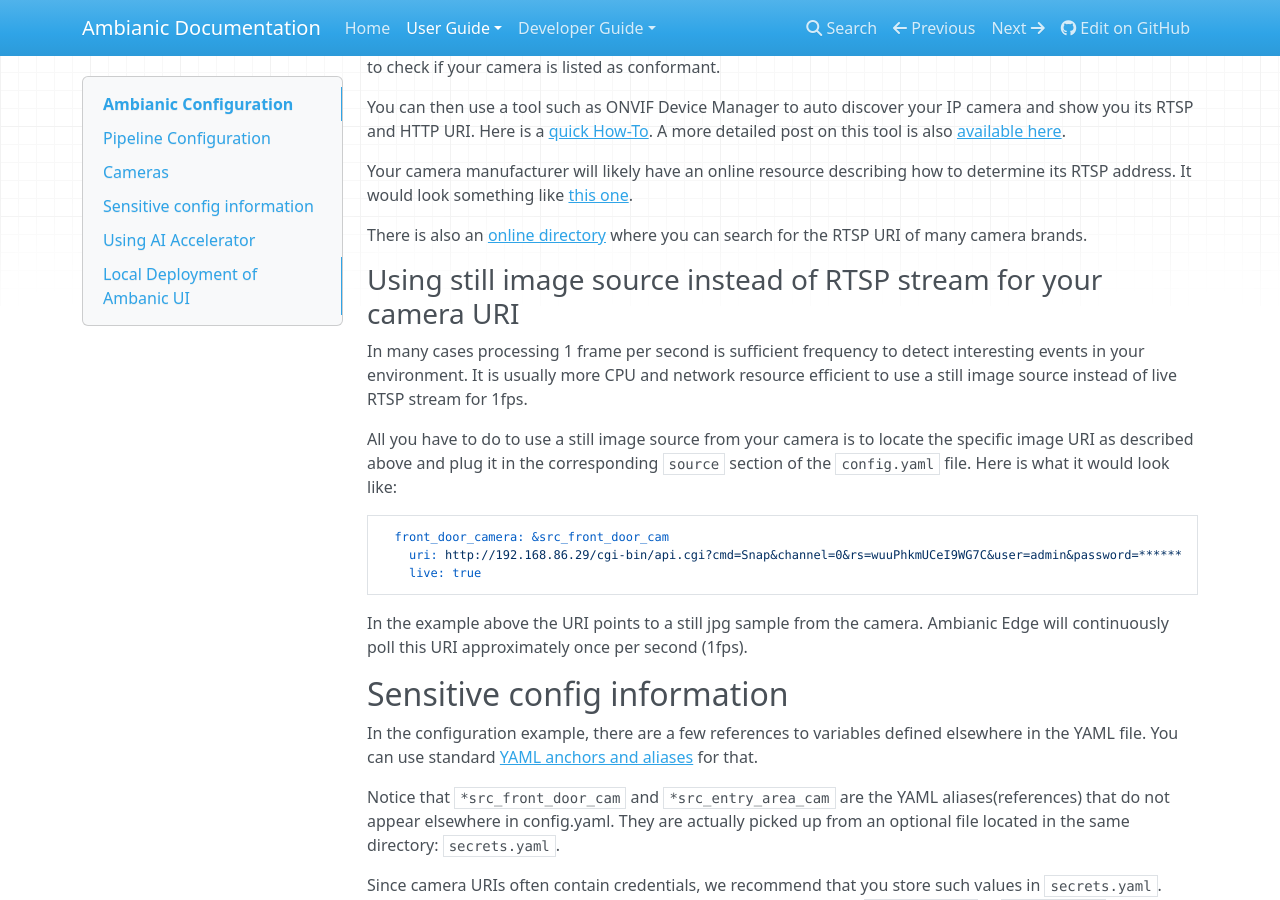
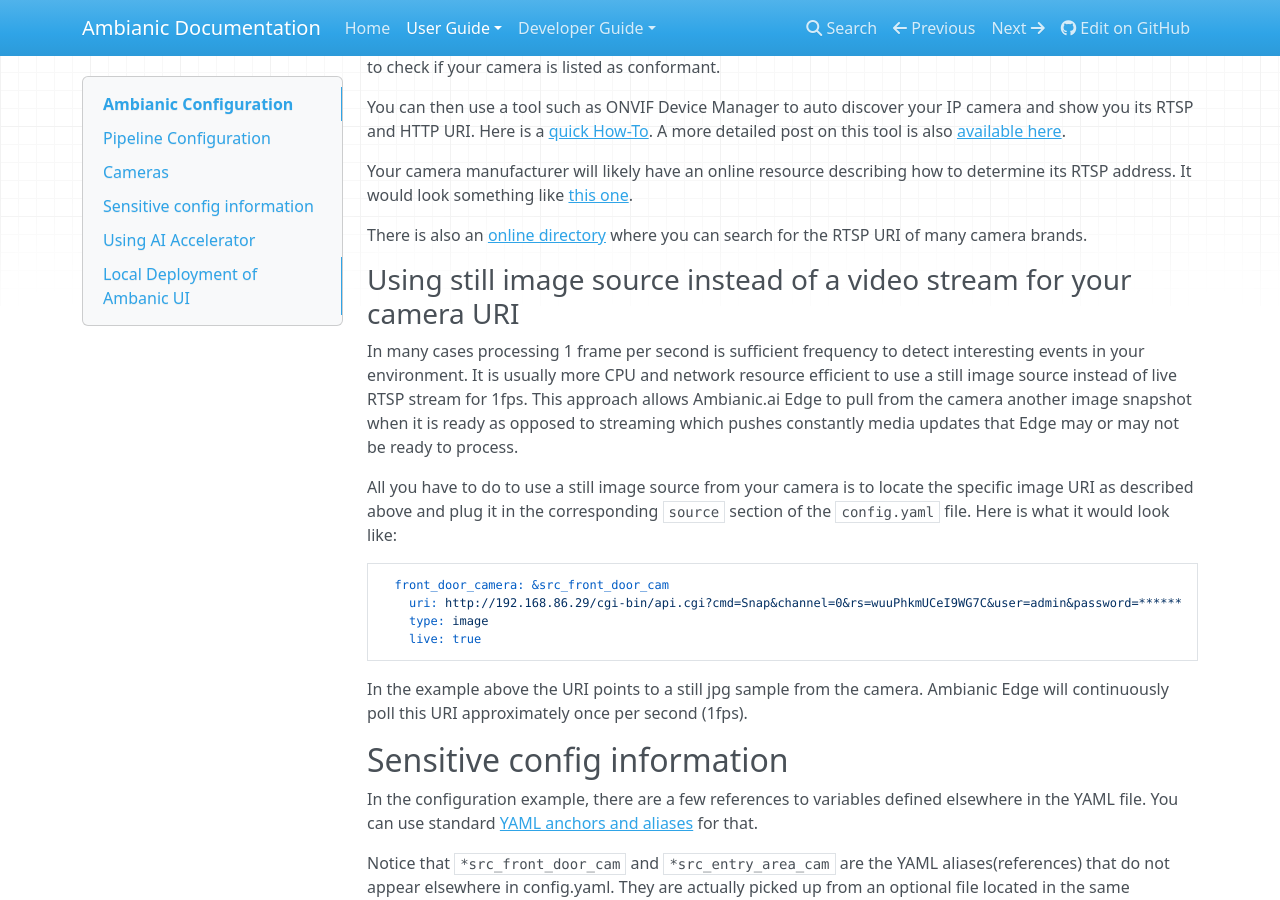
Before and after one commit to ambianic/ambianic-docs, an MkDocs documentation site: the page built from docs-md/users/configure.md, in a window 1280 px wide and 900 px high, scrolled down 3411 px. Built offline with MkDocs 1.6.1, drawn with Linux system fonts in a browser that asks for light colours; nearby versions of some CDN libraries.

Commit message:
docs: update still image vs stream section

````diff
--- a/docs-md/users/configure.md
+++ b/docs-md/users/configure.md
@@ -187,15 +187,16 @@
 
 There is also an [online directory](https://security.world/rtsp/) where you can search for the RTSP URI of many camera brands.
 
-### Using still image source instead of RTSP stream for your camera URI
+### Using still image source instead of a video stream for your camera URI
 
-In many cases processing 1 frame per second is sufficient frequency to detect interesting events in your environment. It is usually more CPU and network resource efficient to use a still image source instead of live RTSP stream for 1fps.
+In many cases processing 1 frame per second is sufficient frequency to detect interesting events in your environment. It is usually more CPU and network resource efficient to use a still image source instead of live RTSP stream for 1fps. This approach allows Ambianic.ai Edge to pull from the camera another image snapshot when it is ready as opposed to streaming which pushes constantly media updates that Edge may or may not be ready to process.
 
 All you have to do to use a still image source from your camera is to locate the specific image URI as described above and plug it in the corresponding `source` section of the `config.yaml` file. Here is what it would look like:
 
 ```
   front_door_camera: &src_front_door_cam
     uri: http://192.168.86.29/cgi-bin/api.cgi?cmd=Snap&channel=0&rs=wuuPhkmUCeI9WG7C&user=admin&password=******
+    type: image
     live: true
 ```
 
````
